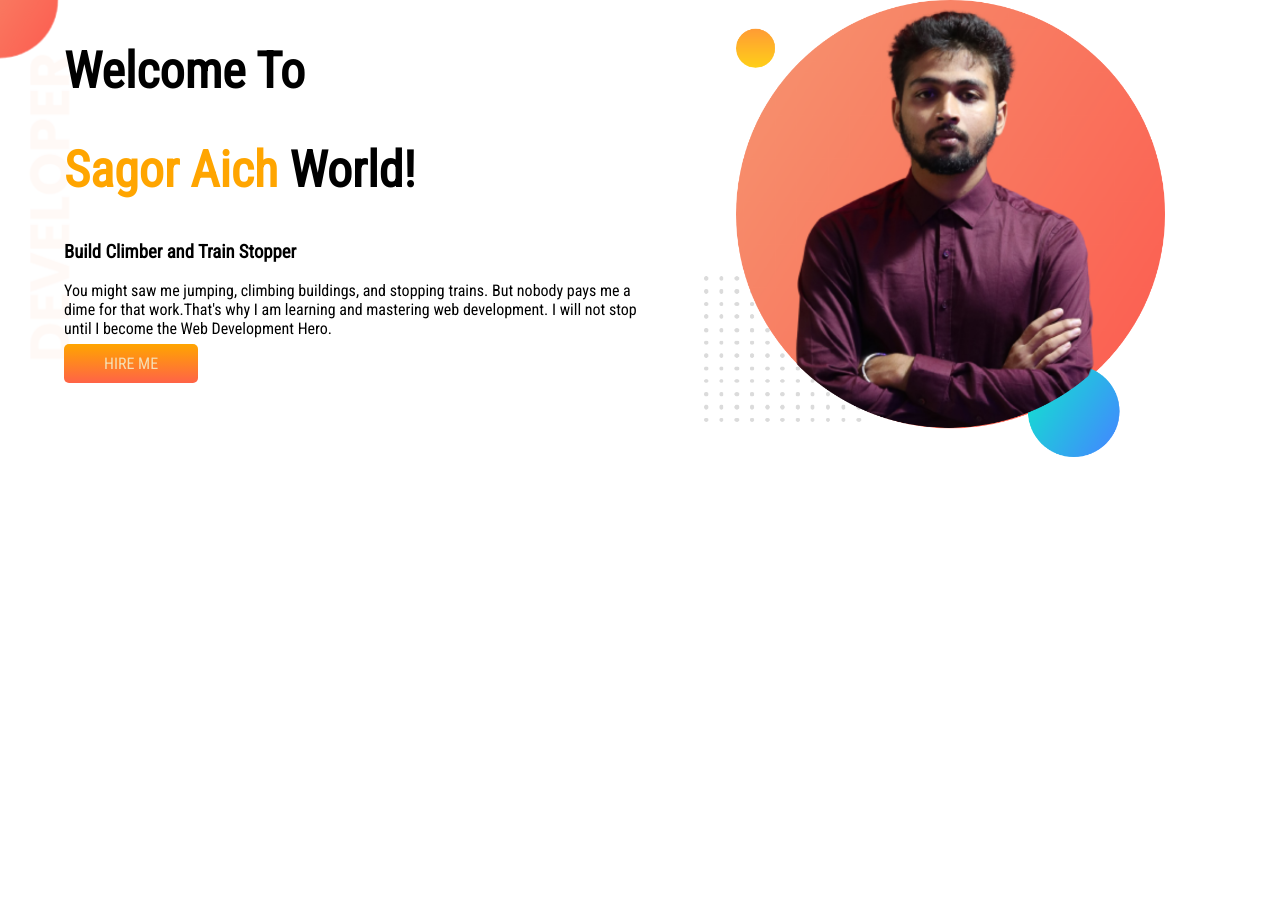
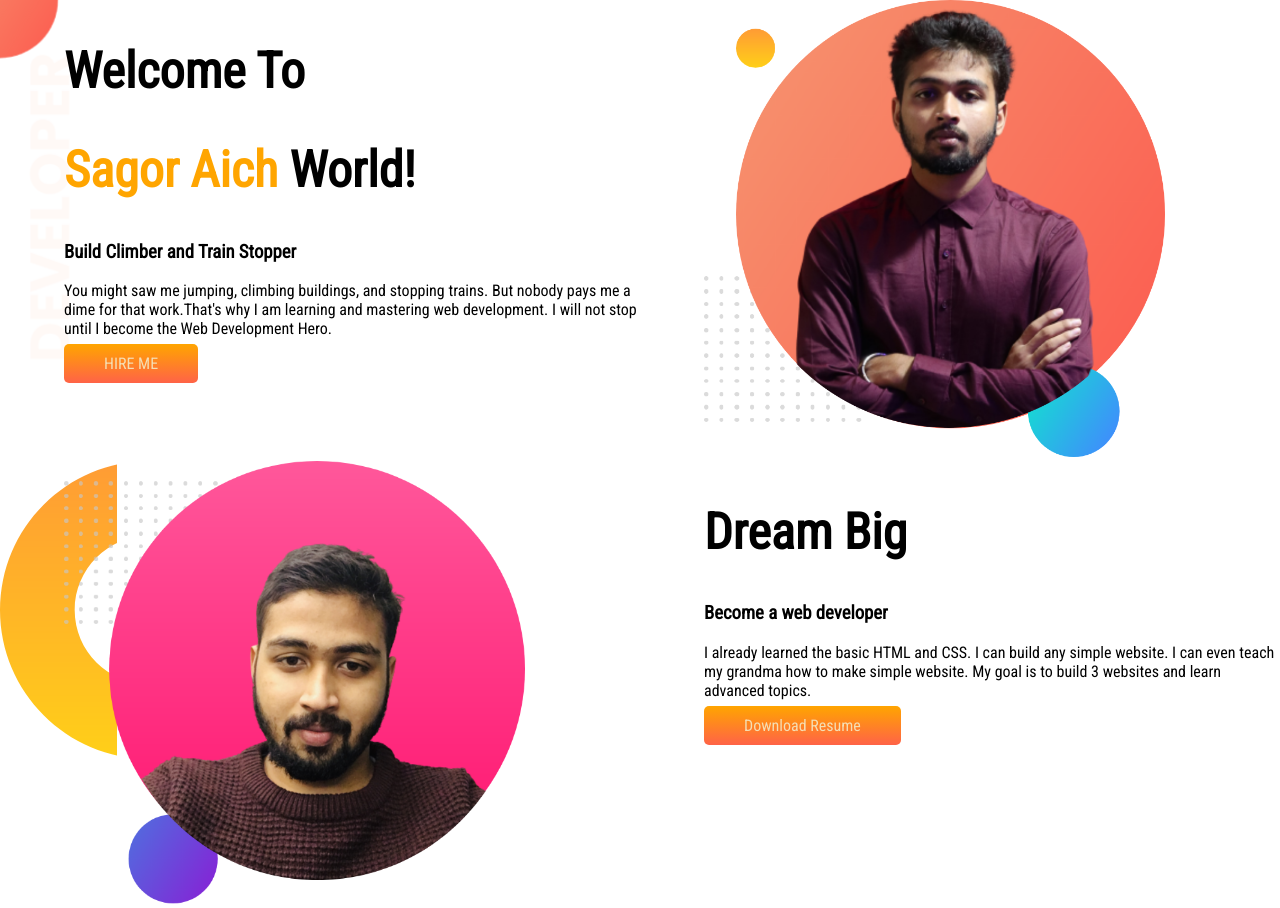
Before and after one commit to SagorAich/developer-portfolio, a plain HTML site: page index.html in a window 1280 px wide. Before the commit the page ends 800 px from the top, so only its background shows below. Drawn offline with Linux system fonts and the light colour scheme.

Commit message:
first update

```diff
--- a/index.html
+++ b/index.html
@@ -28,6 +28,17 @@
             <img src="images/sagoraich.png" alt="">
         </div>
     </section>
+    <section class="top-banner1">
+        <div class="half-width">
+            <img src="images/removemy-bg2.png" alt="">
+        </div>
+        <div class="half-width">
+         <h1>Dream Big</h1>
+        <h3>Become a web developer</h3>
+        <p>I already learned the basic HTML and CSS. I can build any simple website. I can even teach my grandma how to make simple website. My goal is to build 3 websites and learn advanced topics.</p>
+        <a class="link-button" href="">Download Resume</a>
+        </div>
+    </section>
 </body>
 
 </html>
--- a/style.css
+++ b/style.css
@@ -31,3 +31,8 @@ section{
     background-image: url(images/top-banner.png);
     background-repeat: no-repeat;
 }
+.top-banner1{
+    background-image: url(images/dream-bg.png);
+    background-repeat: no-repeat;
+    float: right;
+}
```
Also changed, not shown: images/removemy-bg2.png (added).
